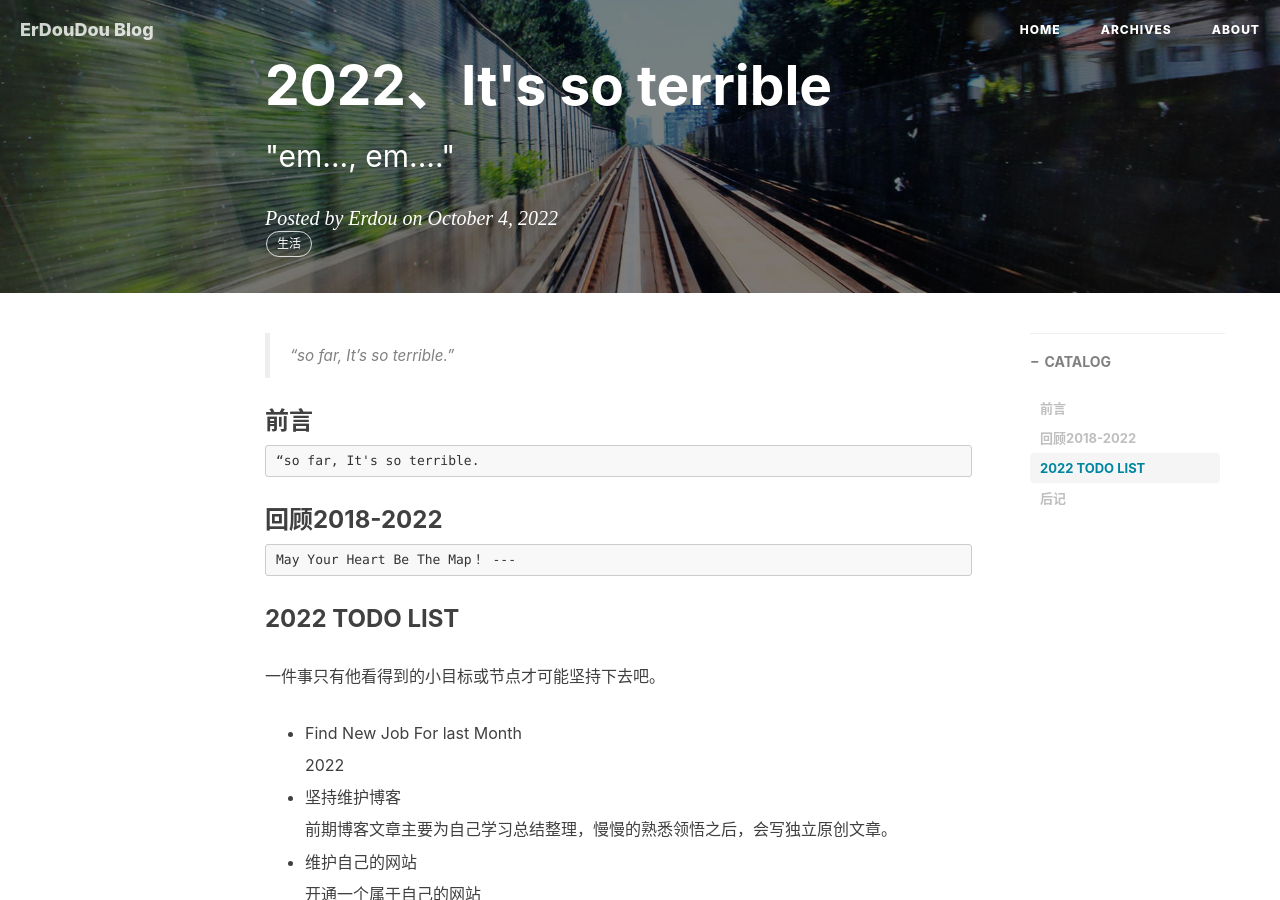
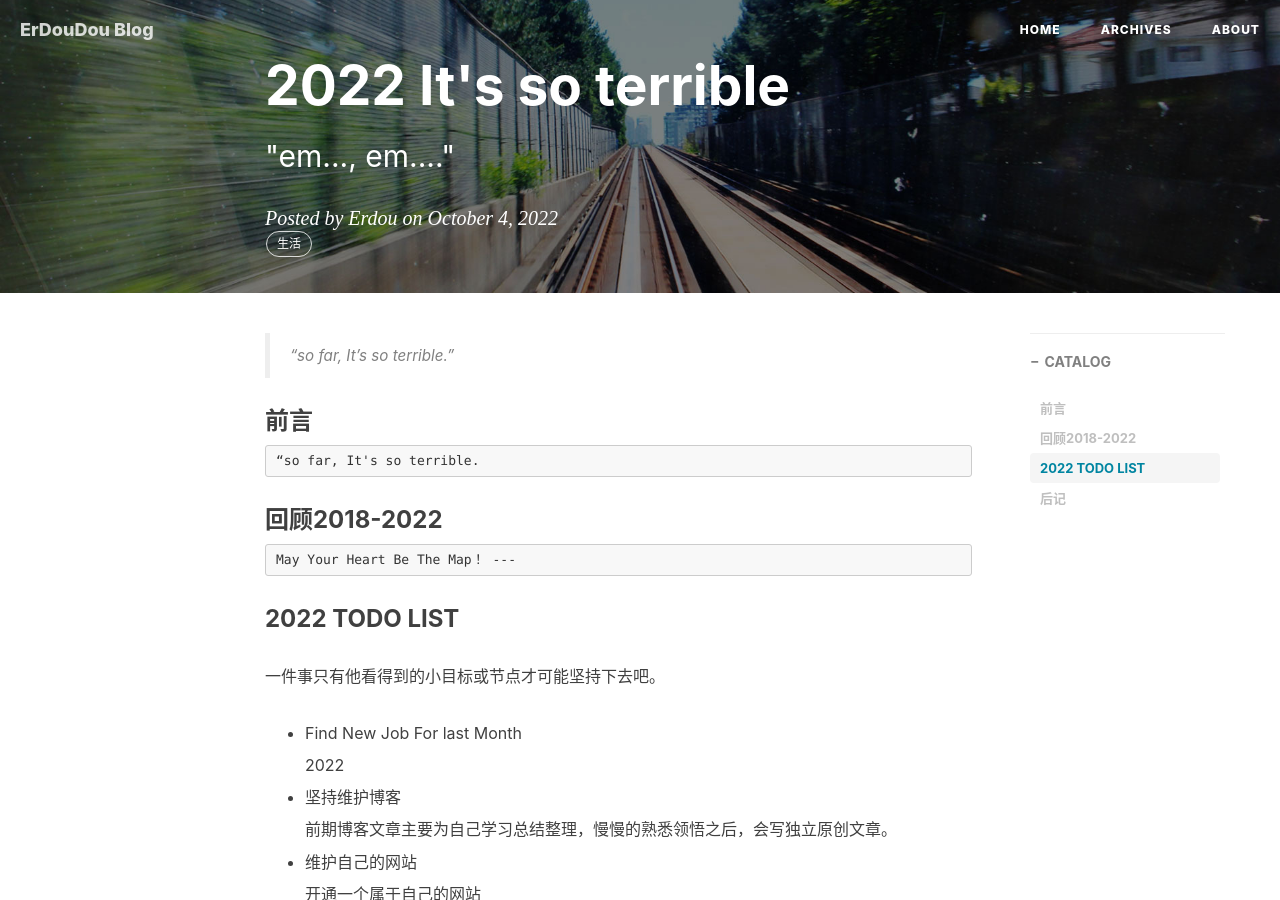
Before and after one commit to erdouzhang/own-erdou-blog, a Jekyll site: the page built from _posts/2022-10-04-So-2022.markdown, in a window 1280 px wide and 900 px high. Built offline with Jekyll 4.4.1, drawn with Linux system fonts in a browser that asks for light colours; nearby versions of some CDN libraries; comment, search, counter and statistics services are not loaded.

Commit message:
pages repaired now

```diff
--- a/_posts/2022-10-04-2022_SO.markdown
+++ b/_posts/2022-10-04-So-2022.markdown
@@ -1,7 +1,7 @@
 ---
 layout:     post
-title:      "2022、It's so terrible"
-subtitle:   " \"em..., em....\""
+title:      "2022 It's so terrible"
+subtitle:   "\"em..., em....\""
 date:       2022-10-04 12:00:00
 author:     "Erdou"
 header-img: "img/post-bg/post-bg-2017.jpg"
```
